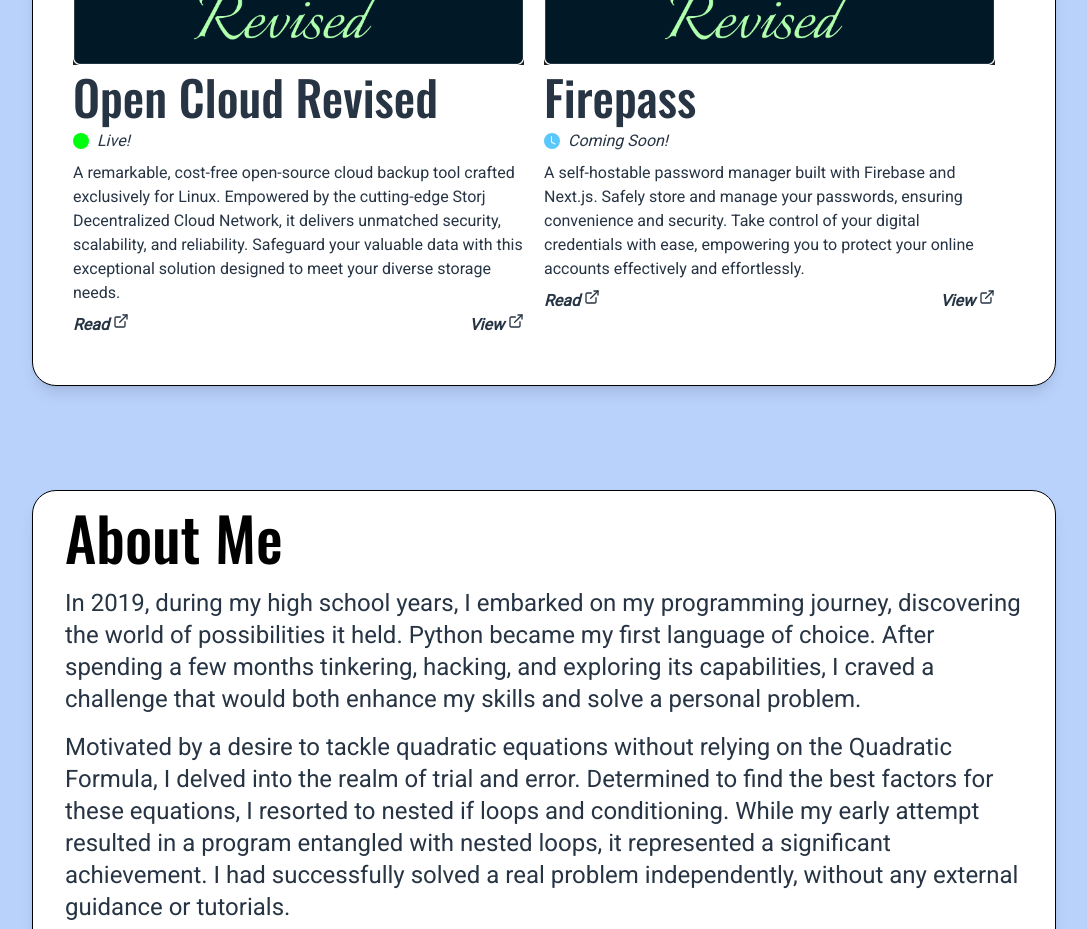
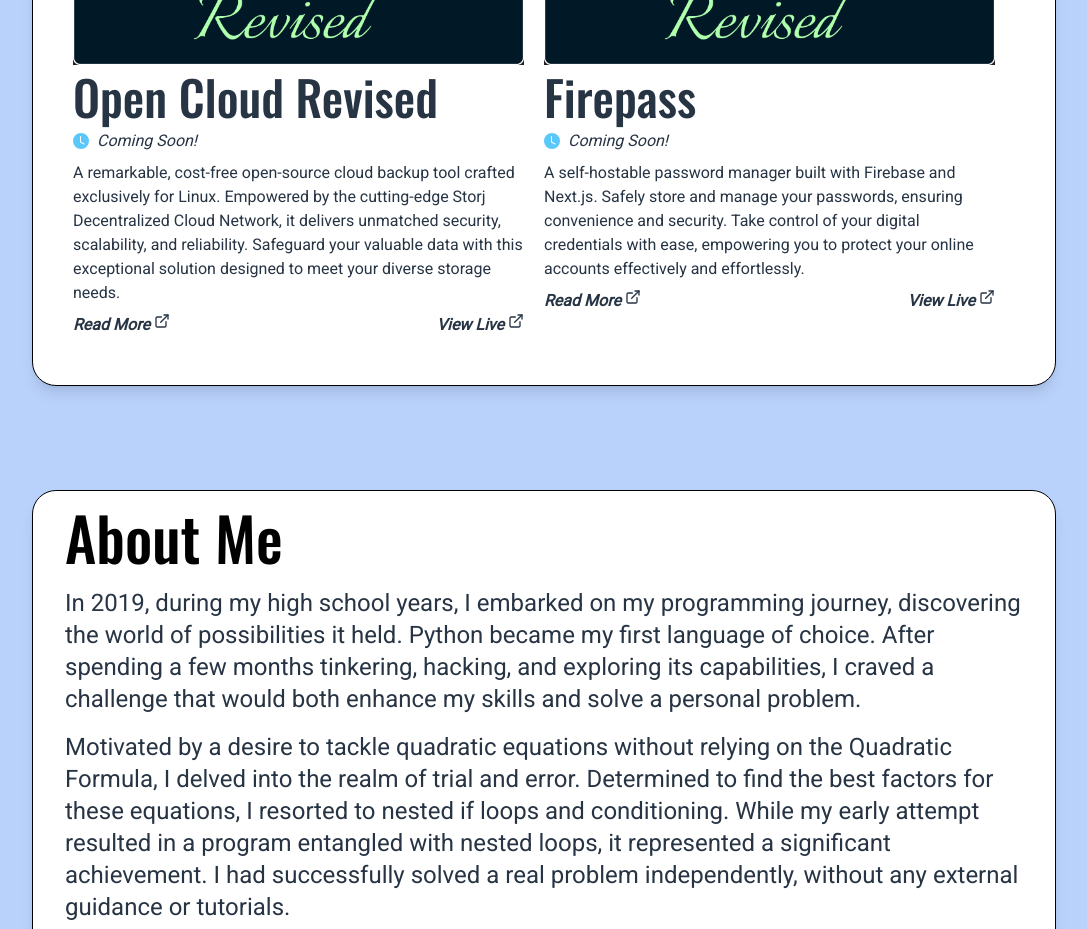
Before and after one commit to AbdifatahCodes/PortfolioWebsite, a Next.js app: page / in a window 1280 px wide. Shown: the part 1520-2449 px from the top of the page, without its empty margins (96-1183 px from the left). Built offline with nearby package versions, Linux system fonts and the light colour scheme.

Commit message:
More polishing.

```diff
--- a/src/components/Objects/projectsObj.js
+++ b/src/components/Objects/projectsObj.js
@@ -8,8 +8,8 @@
     imgWidth: 706,
     imgHeight: 240,
     imgBlurDataUrl: "OCRNameLogo.png",
-    status: "Live!",
-    statusCode: "live",
+    status: "Coming Soon!",
+    statusCode: "coming-soon",
     description: "A remarkable, cost-free open-source cloud backup tool crafted exclusively for Linux. Empowered by the cutting-edge Storj Decentralized Cloud Network, it delivers unmatched security, scalability, and reliability. Safeguard your valuable data with this exceptional solution designed to meet your diverse storage needs.",
     liveUrl: "#",
     blogUrl: "#",
--- a/src/components/projectsList.tsx
+++ b/src/components/projectsList.tsx
@@ -35,11 +35,11 @@
       <p className='text-gray-dark dark:text-gray-main font-roboto text-sm sm:text-base'>{ project.description }</p>
       <div className='flex flex-row justify-between text-gray-dark dark:text-gray-main font-roboto font-bold italic text-xs sm:text-sm md:text-base'>
         <a href={project.blogUrl} className='flex flex-row space-x-1'>
-          <span>Read</span>
+          <span>Read More</span>
           <FiExternalLink />
         </a>
         <a href={project.liveUrl} className='flex flex-row space-x-1'>
-          <span>View</span>
+          <span>View Live</span>
           <FiExternalLink />
         </a>
       </div>
```
